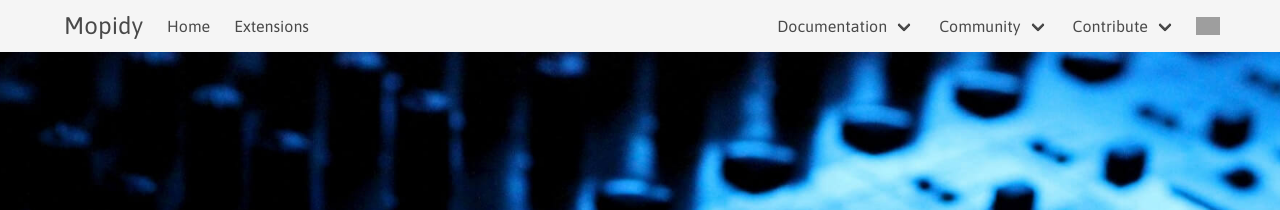
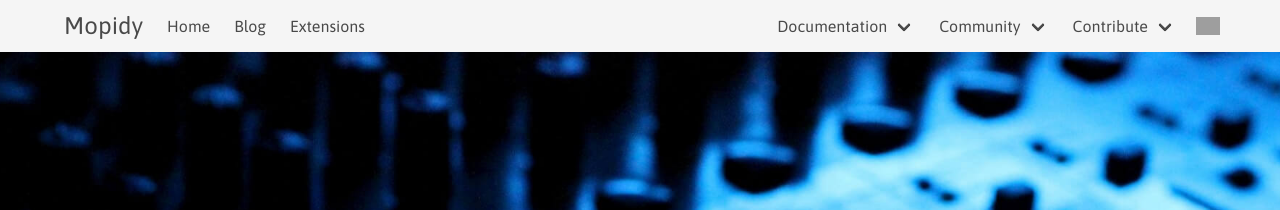
Before and after one commit to mopidy/website, a Jekyll site: the page built from index.html, in a window 1280 px wide and 900 px high. Shown: the top 210 px of the window. Built offline with Jekyll 4.4.1, drawn with Linux system fonts in a browser that asks for light colours; grey boxes are pictures that could not be loaded.

Commit message:
Add links to the blog

```diff
--- a/_layouts/default.html
+++ b/_layouts/default.html
@@ -44,6 +44,7 @@
     <div id="nav" class="navbar-menu">
       <div class="navbar-start">
         <a class="navbar-item" href="/">Home</a>
+        <a class="navbar-item" href="/blog/">Blog</a>
         <a class="navbar-item" href="/ext/">Extensions</a>
       </div>
       <div class="navbar-end">
@@ -98,6 +99,7 @@
           <p class="subtitle">Mopidy</p>
           <ul class="menu-list">
             <li><a href="/">Home</a></li>
+            <li><a href="/blog/">Blog</a></li>
             <li><a href="/ext/">Extensions</a></li>
           </ul>
         </div>
```
